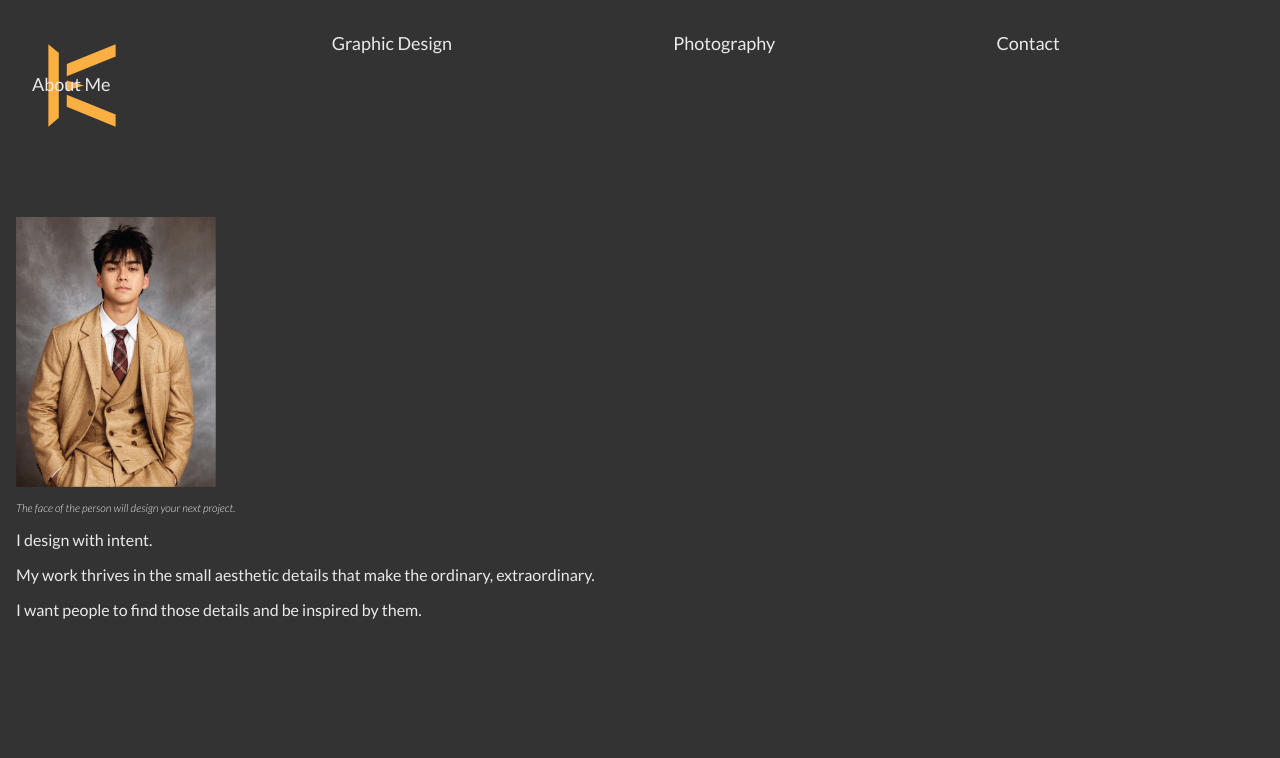
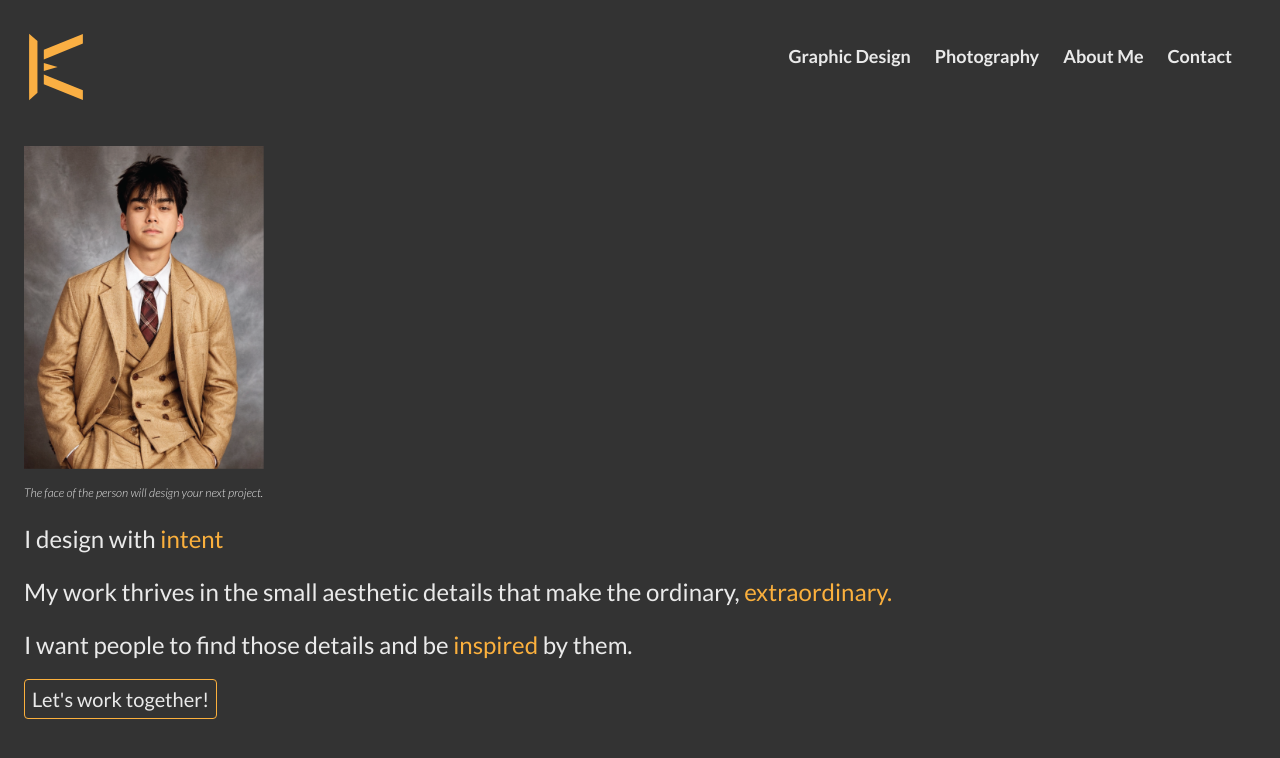
Before and after one commit to Keseansy/Edwardks_Portfolio, a plain HTML site: page My Portfolio/index.html in a window 1280 px wide. Drawn offline with Linux system fonts and the light colour scheme.

Commit message:
updating

```diff
--- a/My Portfolio/index.html
+++ b/My Portfolio/index.html
@@ -12,27 +12,35 @@
 
 <body>
     <header>
-        <nav>
-            <a class= "logo" href="index.html"> <img src="images/logo.svg"> </a>
-            <a class="graphic" href="graphic_design.html">Graphic Design</a>
-            <a class="photography" href="photography.html">Photography</a>
-            <a class="about" href="about.html">About Me</a>
-            <a class="contact" href="contact.html">Contact</a>
+        <nav class="navbar">
+            <a class="logo" href="index.html"> <img src="images/logo.svg"></a>
+            <a class="navlink" href="graphic_design.html">Graphic Design</a>
+            <a class="navlink" href="photography.html">Photography</a>
+            <a class="navlink" href="about.html">About Me</a>
+            <a class="navlink" href="contact.html">Contact</a>
         </nav>
     </header>
 
     <main>
-        <img class="me" src="images/me.png"  width=200px alt="A snazzy photo of the designer of this portfolio site.">
+        <img class="me" src="images/me.png" alt="A snazzy photo of the designer of this portfolio site.">
 
         <div class="caption">
+
              <p>The face of the person will design your next project.</p>
+
         </div>
 
-        <p>I design with intent.</p>
+        <div class="splashtext">
 
-        <p>My work thrives in the small aesthetic details that make the ordinary, extraordinary.</p>
+            <p>I design with <span class="highlight">intent</span></p>
 
-        <p>I want people to find those details and be inspired by them.</p>
+            <p>My work thrives in the small aesthetic details that make the ordinary, <span class="highlight">extraordinary.</span></p>
+
+            <p>I want people to find those details and be <span class="highlight">inspired</span> by them.</p>
+
+            <a class="button" href="contact.html">Let's work together!</a>
+
+        </div>
     </main>
 
 </body>
--- a/My Portfolio/styles.css
+++ b/My Portfolio/styles.css
@@ -1,57 +1,99 @@
 header{
     background-color: #333;
-    margin: 0;
+
 }
 
 header > nav{
-    display: grid;
-    grid-template-rows: 20% 20% 20% 20% 20%;
-    grid-template-columns: auto ;
-    gap: 1px;
-
+    display: flex;
+    flex-direction: row;
+    flex-wrap: nowrap;
+    margin-bottom: 1rem;
+    margin-right: 1rem;
+    margin-left: -.5rem;
 }
 
 .logo{
-    grid-row: 1/2;
-    grid-column: 1/2;
+    max-width: 100px;
+    min-width: 80px;
+    display:block;
+    margin-right: auto;
+    padding-bottom: 1rem;
 }
 
-.graphic{
-    grid-row: 1/2;
-    grid-column: 2/3;
+.navlink{
+    color: #eaeaea;
+    text-decoration: none;
+    padding: 1.3rem .5rem 0 1rem;
+    font-family: 'Lato', sans-serif;
+    font-size: 18px;
+    font-style: bold;
+    font-weight: 700;
 }
 
-.photography{
-    grid-row: 1/2;
-    grid-column: 3/4;
-}
-
-.contact{
-    grid-row: 1/2;
-    grid-column: 4/5;
-}
-
-header img{
-    max-width: 100px;
-}
-
-header > nav > a{
-    color: #eaeaea;
-    text-decoration: none;
-    font-size: 18px;
-    padding: 1rem;
+.navlink:hover{
+    color: #fbb03d;
 }
 
 body{
     background-color: #333;
     color: #eaeaea;
-    font-family: 'Lato', sans-serif;
-    margin: 1rem;
+    margin: 1.5rem;
+
+}
+
+
+.me{
+    max-width: 240px;
+    justify-content: center;
+
 }
 
 .caption{
     font-family: 'Lato', sans-serif;
-    font-size: 11px;
+    font-size: 12px;
     font-style: italic;
     font-weight: 300;
 }
+
+.splashtext{
+    font-family: 'Lato', sans-serif;
+    font-size: 24px;
+    font-weight: 500;
+
+}
+
+.highlight{
+    color: #fbb03d;
+}
+
+.button{
+    padding: 7px;
+    border: 1px solid #fbb03d;
+    color:#eaeaea;
+    font-size: 20px;
+    text-decoration: none;
+    border-radius: 4px;
+}
+
+.button:hover{
+    padding: 7px;
+    border: 1px solid #fbb03d;;
+    color:#333;
+    background-color: #fbb03d;
+    font-size: 20px;
+    text-decoration: none;
+    border-radius: 4px;
+    cursor: pointer;
+}
+
+a{
+   justify-content: center;
+}
+
+/* About Me page */
+
+.abouttext{
+    font-family: 'Lato', sans-serif;
+    font-size: 24px;
+    font-weight: 500;
+}
```
Also changed, not shown: My Portfolio/about.html (+11 -8 lines), My Portfolio/contact.html (+10 -7 lines), My Portfolio/graphic_design.html (+10 -7 lines), My Portfolio/photography.html (+10 -7 lines).
